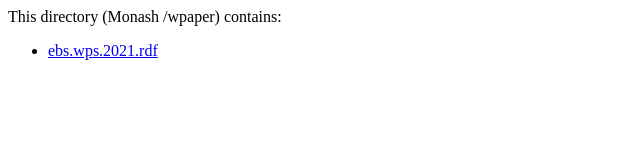
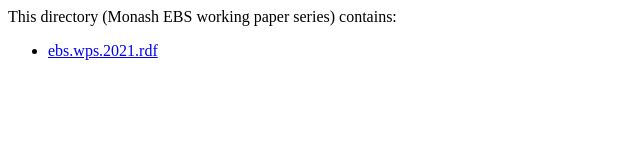
Before and after one commit to mu-ebs/repec, a plain HTML site: page umc/wpaper/index_generator.html in a window 1280 px wide. Shown: the whole page, without its empty margins (0-640 px from the left). Drawn offline with Linux system fonts and the light colour scheme.

Commit message:
Rename 'Monash /wpaper' to 'Monash EBS working paper series'

```diff
--- a/umc/wpaper/index_generator.html
+++ b/umc/wpaper/index_generator.html
@@ -1,5 +1,5 @@
 <html>
- <body>This directory (Monash /wpaper) contains:
+ <body>This directory (Monash EBS working paper series) contains:
    <ul>
      <li><a href="ebs.wps.2021.rdf">ebs.wps.2021.rdf</a></li>
    </ul>
```
